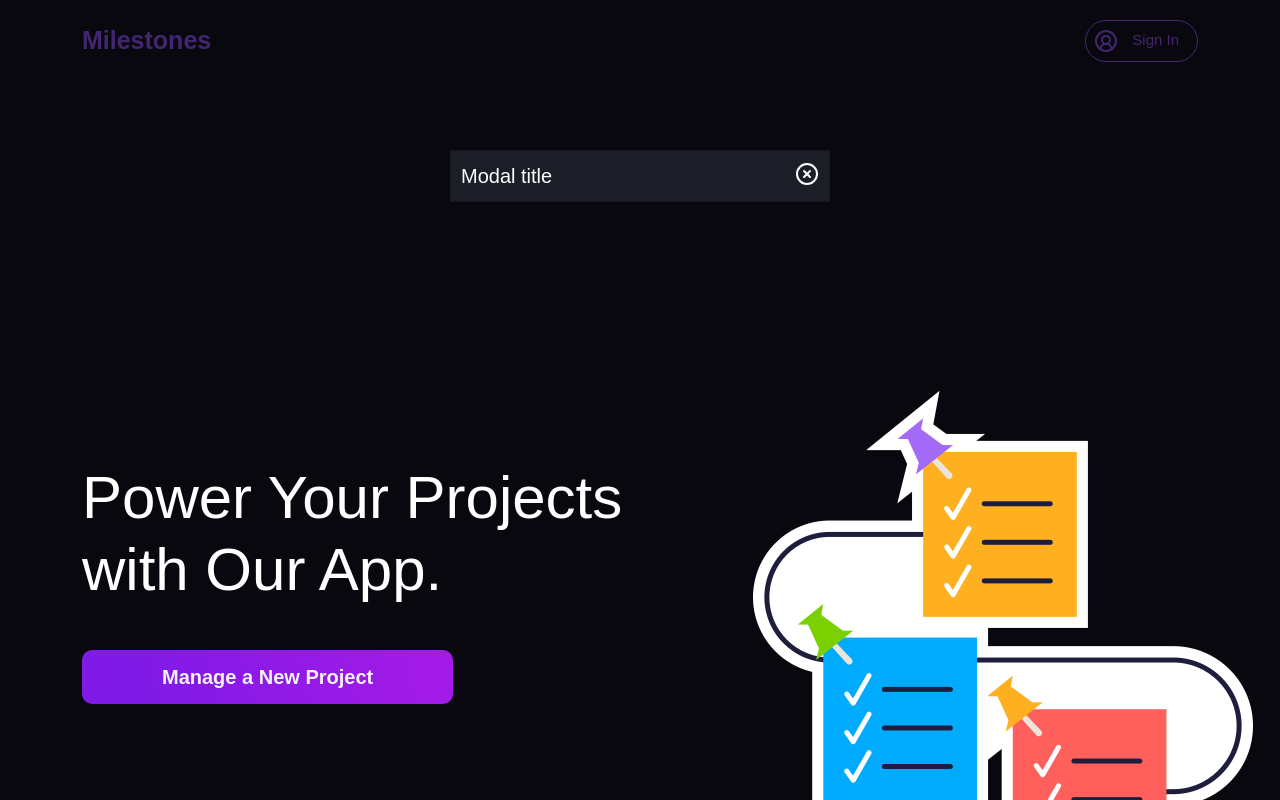
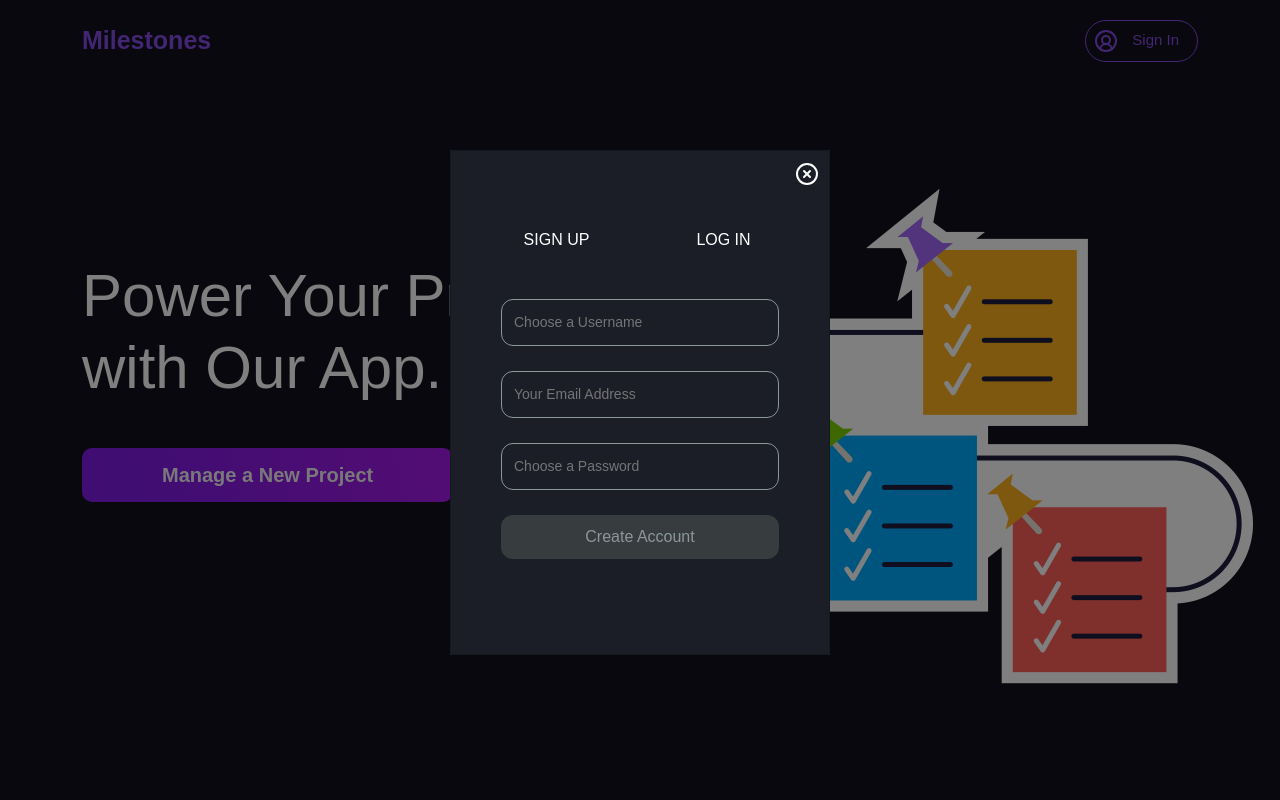
Before and after one commit to abhishekkotangale/Project-Management-Website, a PHP site: page / in a window 1280 px wide, after a click on "Sign In". Run offline with PHP 8.4, Linux system fonts and the light colour scheme.

Commit message:
authentication Ui Done

```diff
--- a/index.css
+++ b/index.css
@@ -156,3 +156,60 @@ footer p{
 .btn-close{
     color: red !important;
 }
+
+
+
+
+
+
+
+
+
+
+
+.signup,.login{
+    color: white;
+    float: left;
+    height: 60px;
+    line-height: 60px;
+    text-align: center;
+    cursor: pointer;
+    text-transform: uppercase;
+  }
+
+  .signup-form,
+  .login-form{
+    padding: 40px;
+    padding-top: 5px;
+    clear: both;
+    width: 100%;
+    box-sizing: border-box;
+    height: 350px;
+  }
+
+  .input{
+    width: 100%;
+    padding: 12px;
+    box-sizing: border-box;
+    background-color: rgb(28, 30, 39);
+    border-radius: 12px;
+    margin-bottom: 25px;
+    border: 1px solid rgb(140, 151, 154);
+    color: #3e3e40;
+    font-size: 14px;
+    outline: none;
+    transform: all 0.5s ease;
+  }
+
+  .input:focus{
+    border: 2px solid rgb(140, 151, 154);
+  }
+
+  .btn{
+    width: 100%;
+    border-radius: 12px;
+    background: rgb(55, 61, 63);
+    height: 44px;
+    border: none;
+    color: rgb(140, 151, 154);
+  }
--- a/index.html
+++ b/index.html
@@ -11,6 +11,7 @@
     <link rel="preconnect" href="https://fonts.googleapis.com">
     <link rel="preconnect" href="https://fonts.gstatic.com" crossorigin>
     <link href="https://fonts.googleapis.com/css2?family=Comfortaa:wght@300;500&display=swap" rel="stylesheet">
+    <script src="https://cdnjs.cloudflare.com/ajax/libs/jquery/3.6.4/jquery.min.js"></script>
 </head>
 <body>
 
@@ -31,12 +32,38 @@
         <div class="modal-dialog" style="width: 380px !important;">
           <div class="modal-content" style="background-color: rgb(28, 30, 39) !important;">
 
-              <div class="d-flex">
-                <div><h5 class="modal-title text-white" id="exampleModalLabel">Modal title</h5></div>
-                <div class="ms-auto">
-                  <i data-lucide="x-circle" data-bs-dismiss="modal" aria-label="Close" style="color: white; cursor:pointer;"></i>
+            <div class="ms-auto">
+              <i data-lucide="x-circle" data-bs-dismiss="modal" aria-label="Close" style="color: white; cursor:pointer;"></i>
+            </div>
 
+
+
+              <div class="d-flex p-md-4 row">
+                <div class="signup col-6">Sign Up</div>
+                <div class="login col-6">Log In</div>
               </div>
+
+
+             <div class="signup-form">
+                <form action="<?php echo htmlentities($_SERVER['PHP_SELF']); ?>" method="post">
+                  <input type="text" placeholder="Choose a Username" class="input" name="username"><br />
+                  <input type="email" placeholder="Your Email Address" class="input" name="email"><br />
+                  <input type="password" placeholder="Choose a Password" class="input" name="password"><br />
+                  <button  type="submit" name="submit" class="btn">Create Account</button>
+                </form>
+             </div>
+
+            <div class="login-form">
+                <form action="login.php" method="post">
+                  <input type="text" placeholder="Email or Username" class="input" name="email"><br />
+                  <input type="password" placeholder="Password" class="input" name="password"><br />
+                  <button  type="submit" name="submit" class="btn">Sign In</button>
+                </form>
+             </div>
+
+          </div>
+        </div>
+
 
           </div>
         </div>
@@ -123,6 +150,7 @@
       <script>
         lucide.createIcons();
       </script>
+      <script src="index.js"></script>
     <script src="https://cdn.jsdelivr.net/npm/bootstrap@5.0.2/dist/js/bootstrap.bundle.min.js" integrity="sha384-MrcW6ZMFYlzcLA8Nl+NtUVF0sA7MsXsP1UyJoMp4YLEuNSfAP+JcXn/tWtIaxVXM" crossorigin="anonymous"></script>
 </body>
 </html>
--- /dev/null
+++ b/index.js
@@ -0,0 +1,24 @@
+$(".login-form").hide();
+$(".login").css("background", "none");
+
+$(".login").click(function(){
+  $(".signup-form").hide();
+  $(".login-form").show();
+  $(".signup").css("color", "#fff");
+  $(".login").css("color", "rgb(133, 76, 230)");
+  $(".login").css("border-bottom", "2px solid rgb(133, 76, 230)");
+  $(".signup").css("border-bottom", "none");
+});
+
+$(".signup").click(function(){
+  $(".signup-form").show();
+  $(".login-form").hide();
+  $(".login").css("color", "#fff");
+  $(".signup").css("color", "rgb(133, 76, 230)");
+  $(".signup").css("border-bottom", "2px solid rgb(133, 76, 230)");
+  $(".login").css("border-bottom", "none");
+});
+
+$(".btn").click(function(){
+  $(".input").val("");
+});
```
